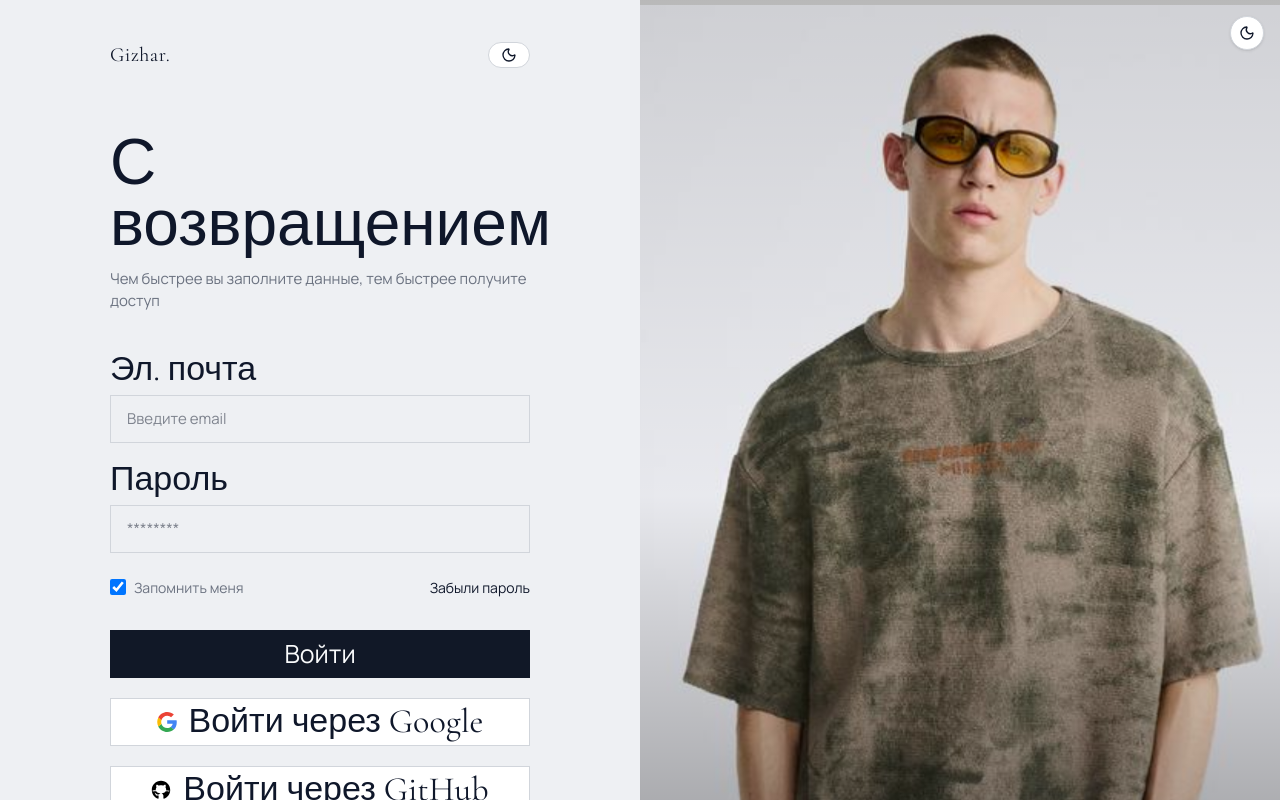
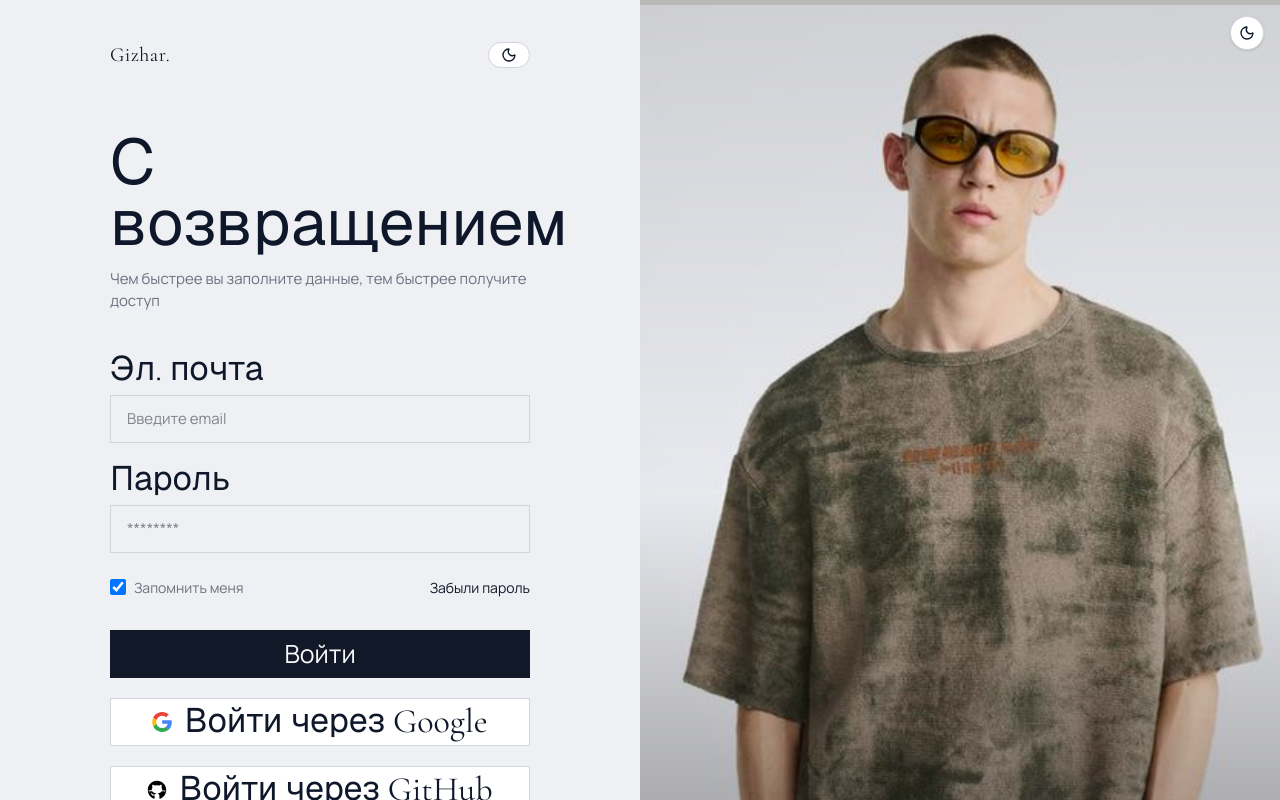
Before and after one commit to Emperor203/demodaypr, a Next.js app: page /login in a window 1280 px wide. Shown: the top 800 px of the page. Built offline with nearby package versions, Linux system fonts and the light colour scheme; no server answers.

Commit message:
fix: avoid next/font google fetch on build

```diff
--- a/app/components/LoginPage/LoginPage.js
+++ b/app/components/LoginPage/LoginPage.js
@@ -1,6 +1,5 @@
 "use client";
 
-import { Cormorant_Garamond, Manrope } from "next/font/google";
 import { Moon, Sun } from "lucide-react";
 import Image from "next/image";
 import Link from "next/link";
@@ -8,15 +7,6 @@ import { signIn } from "next-auth/react";
 import { useState, useSyncExternalStore } from "react";
 import { useTheme } from "../Theme/ThemeProvider";
 
-const headingFont = Cormorant_Garamond({
-  subsets: ["latin"],
-  weight: ["400", "500", "600", "700"],
-});
-
-const bodyFont = Manrope({
-  subsets: ["latin"],
-  weight: ["400", "500", "600", "700"],
-});
 
 export default function LoginPage() {
   const { theme, toggleTheme } = useTheme();
@@ -54,12 +44,12 @@ export default function LoginPage() {
   };
 
   return (
-    <main className={`${bodyFont.className} min-h-screen bg-[var(--background)] text-[var(--foreground)]`}>
+    <main className="font-body min-h-screen bg-[var(--background)] text-[var(--foreground)]">
       <div className="mx-auto grid min-h-screen max-w-[1440px] grid-cols-1 lg:grid-cols-2">
         <section className="flex items-center justify-center px-6 py-10 sm:px-10 lg:px-16">
           <div className="w-full max-w-[420px]">
             <div className="flex items-center justify-between gap-4">
-              <p className={`${headingFont.className} text-[20px] tracking-wide`}>Gizhar.</p>
+              <p className="font-heading text-[20px] tracking-wide">Gizhar.</p>
               <button
                 type="button"
                 onClick={toggleTheme}
@@ -70,7 +60,7 @@ export default function LoginPage() {
               </button>
             </div>
 
-            <h1 className={`${headingFont.className} mt-10 text-[42px] leading-[0.95] sm:mt-16 sm:text-[64px]`}>
+            <h1 className="font-heading mt-10 text-[42px] leading-[0.95] sm:mt-16 sm:text-[64px]">
               С возвращением
             </h1>
             <p className="mt-3 text-[15px] text-[var(--color-muted)]">
@@ -79,7 +69,7 @@ export default function LoginPage() {
 
             <form className="mt-10 space-y-5" onSubmit={handleEmailSubmit}>
               <label className="block">
-                <span className={`${headingFont.className} mb-2 block text-[28px] leading-none sm:text-[34px]`}>Эл. почта</span>
+                <span className="font-heading mb-2 block text-[28px] leading-none sm:text-[34px]">Эл. почта</span>
                 <input
                   type="email"
                   placeholder="Введите email"
@@ -88,7 +78,7 @@ export default function LoginPage() {
               </label>
 
               <label className="block">
-                <span className={`${headingFont.className} mb-2 block text-[28px] leading-none sm:text-[34px]`}>Пароль</span>
+                <span className="font-heading mb-2 block text-[28px] leading-none sm:text-[34px]">Пароль</span>
                 <input
                   type="password"
                   placeholder="********"
@@ -129,7 +119,7 @@ export default function LoginPage() {
                 ) : (
                   <Image src="/googlelogo.svg" alt="Google" width={20} height={20} className="h-5 w-5" />
                 )}
-                <span className={`${headingFont.className} text-xl leading-none sm:text-[34px]`}>
+                <span className="font-heading text-xl leading-none sm:text-[34px]">
                   {isGoogleLoading ? "Перенаправляем..." : "Войти через Google"}
                 </span>
               </button>
@@ -145,7 +135,7 @@ export default function LoginPage() {
                 ) : (
                   <Image src="/githublogo.svg" alt="GitHub" width={20} height={20} className="h-5 w-5" />
                 )}
-                <span className={`${headingFont.className} text-xl leading-none sm:text-[34px]`}>
+                <span className="font-heading text-xl leading-none sm:text-[34px]">
                   {isGithubLoading ? "Перенаправляем..." : "Войти через GitHub"}
                 </span>
               </button>
@@ -172,7 +162,7 @@ export default function LoginPage() {
           <div className="absolute inset-0 bg-gradient-to-t from-black/45 via-black/5 to-black/15" />
           <div className="absolute inset-0 flex items-end p-10 text-white">
             <div>
-              <p className={`${headingFont.className} text-[56px] leading-none`}>Ваш визуал</p>
+              <p className="font-heading text-[56px] leading-none">Ваш визуал</p>
               <p className="mt-3 max-w-[420px] text-sm text-white/85">Замените изображение в /public/login-visual.jpg</p>
             </div>
           </div>
--- a/app/globals.css
+++ b/app/globals.css
@@ -1,3 +1,4 @@
+@import url("https://fonts.googleapis.com/css2?family=Cormorant+Garamond:wght@400;500;600;700&family=Geist:wght@100..900&family=Geist+Mono:wght@100..900&family=Manrope:wght@400;500;600;700&display=swap");
 @import "tailwindcss";
 @plugin "daisyui";
 
@@ -37,8 +38,9 @@ body {
 @theme inline {
   --color-background: var(--background);
   --color-foreground: var(--foreground);
-  --font-sans: var(--font-geist-sans);
-  --font-mono: var(--font-geist-mono);
+  --font-sans: "Geist", "Manrope", Arial, sans-serif;
+  --font-mono: "Geist Mono", ui-monospace, SFMono-Regular, Menlo, Monaco, Consolas, "Liberation Mono",
+    "Courier New", monospace;
 }
 
 .container-custom {
@@ -66,8 +68,16 @@ body {
 body {
   background: var(--background);
   color: var(--foreground);
-  font-family: Arial, Helvetica, sans-serif;
+  font-family: "Geist", "Manrope", Arial, sans-serif;
   transition: background-color 200ms ease, color 200ms ease;
+}
+
+.font-heading {
+  font-family: "Cormorant Garamond", "Geist", Georgia, serif;
+}
+
+.font-body {
+  font-family: "Manrope", "Geist", Arial, sans-serif;
 }
 
 input,
--- a/app/layout.js
+++ b/app/layout.js
@@ -1,19 +1,8 @@
-import { Geist, Geist_Mono } from "next/font/google";
 import "./globals.css";
 import { ThemeProvider } from "./components/Theme/ThemeProvider";
 import ThemeToggle from "./components/Theme/ThemeToggle";
 import AuthProvider from "./components/Auth/AuthProvider";
 import { auth } from "@/auth";
-
-const geistSans = Geist({
-  variable: "--font-geist-sans",
-  subsets: ["latin"],
-});
-
-const geistMono = Geist_Mono({
-  variable: "--font-geist-mono",
-  subsets: ["latin"],
-});
 
 export const metadata = {
   title: "Интернет-магазин",
@@ -25,7 +14,7 @@ export default async function RootLayout({ children }) {
 
   return (
     <html lang="ru" suppressHydrationWarning>
-      <body className={`${geistSans.variable} ${geistMono.variable} antialiased`}>
+      <body className="antialiased">
         <AuthProvider session={session}>
           <ThemeProvider>
             <ThemeToggle />
```
